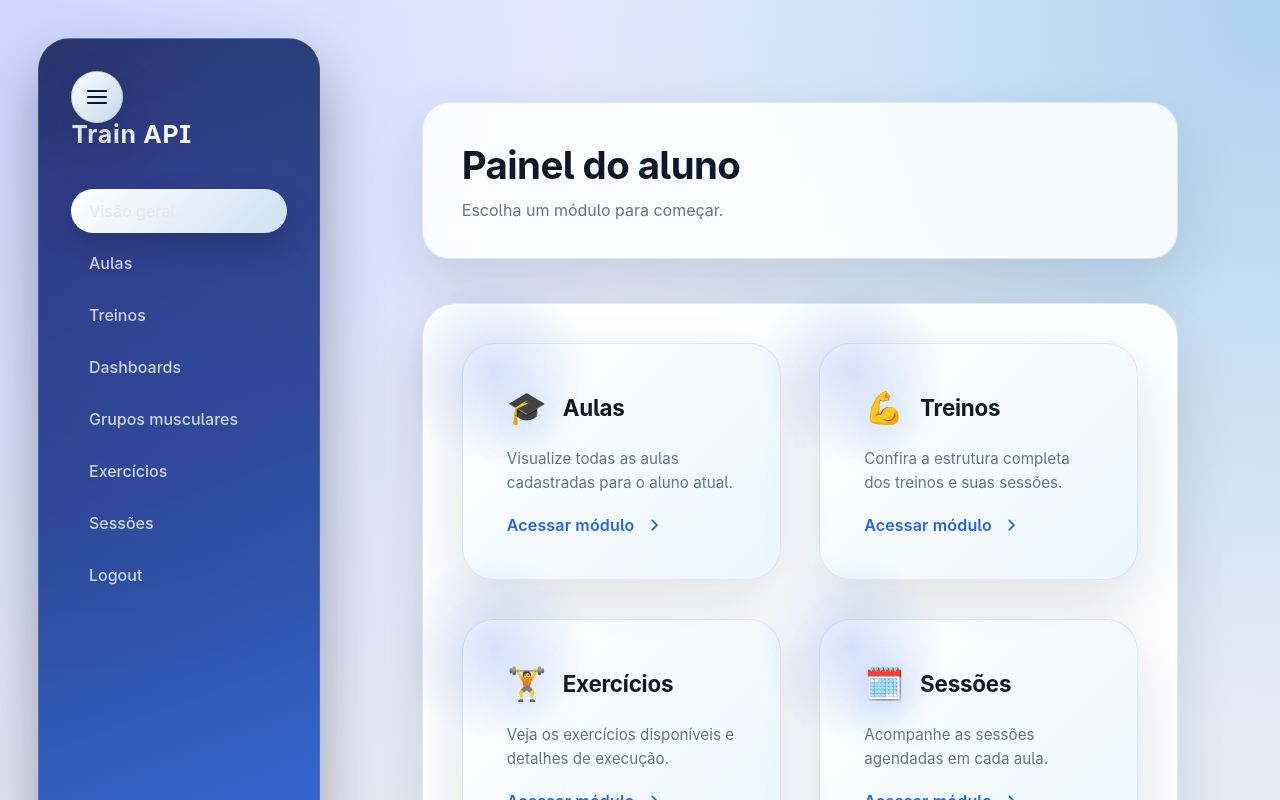
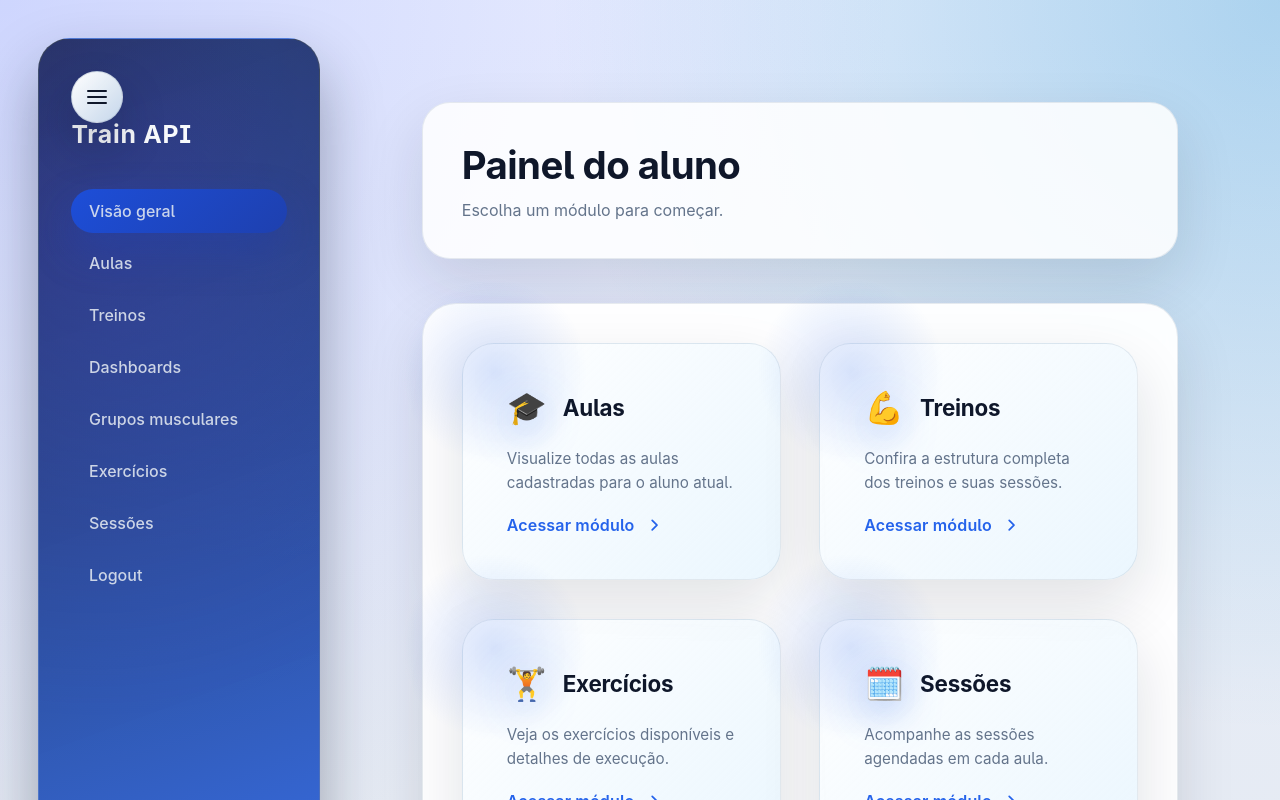
Before and after one commit to gjthec/train-apii, a Next.js app in the folder frontend/: page / in a window 1280 px wide. Shown: the top 800 px of the page. Built offline with nearby package versions, Linux system fonts and the light colour scheme.

Commit message:
Darken active sidebar pill for better contrast

```diff
--- a/frontend/src/styles/Layout.module.css
+++ b/frontend/src/styles/Layout.module.css
@@ -169,14 +169,15 @@
 }
 
 .activeLink {
-  background: linear-gradient(135deg, #ffffff, rgba(224, 242, 254, 0.9));
-  color: #0f172a;
-  font-weight: 600;
-  box-shadow: 0 14px 30px rgba(15, 23, 42, 0.26);
+  background: linear-gradient(135deg, #1d4ed8, #1e40af);
+  color: #f8fafc;
+  font-weight: 700;
+  text-shadow: none;
+  box-shadow: 0 18px 40px rgba(30, 64, 175, 0.45);
 }
 
 .activeLink::after {
-  background: #2563eb;
+  background: #bfdbfe;
   transform: scale(1.4);
 }
 
```
